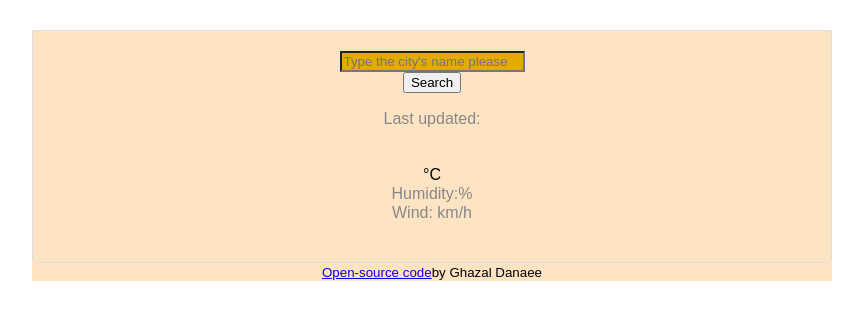
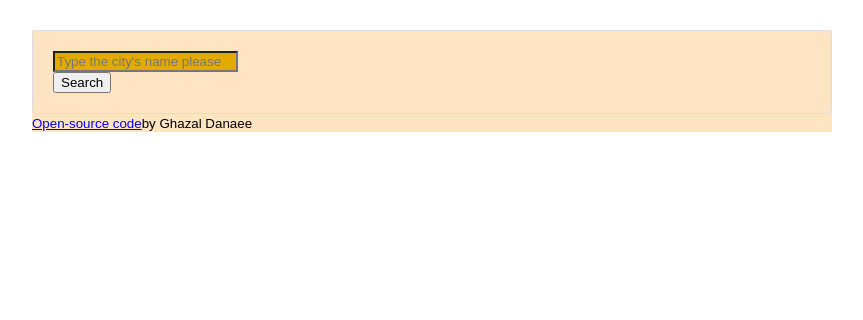
Before and after one commit to Danaee-Ghazal/weather-react, a React (Create React App) app: page / in a window 1280 px wide. Shown: the top 320 px of the page, without its empty margins (48-911 px from the left). Built offline with nearby package versions, Linux system fonts and the light colour scheme.

Commit message:
modified weather.js

```diff
--- a/src/App.css
+++ b/src/App.css
@@ -1,41 +1,3 @@
-.App {
-  text-align: center;
-}
-
-.App-logo {
-  height: 40vmin;
-  pointer-events: none;
-}
-
-@media (prefers-reduced-motion: no-preference) {
-  .App-logo {
-    animation: App-logo-spin infinite 20s linear;
-  }
-}
-
-.App-header {
-  background-color: #282c34;
-  min-height: 100vh;
-  display: flex;
-  flex-direction: column;
-  align-items: center;
-  justify-content: center;
-  font-size: calc(10px + 2vmin);
-  color: white;
-}
-
-.App-link {
-  color: #61dafb;
-}
-
-@keyframes App-logo-spin {
-  from {
-    transform: rotate(0deg);
-  }
-  to {
-    transform: rotate(360deg);
-  }
-}
 body {
   font-family: arial, sans-serif;
 }
--- a/src/Weather.js
+++ b/src/Weather.js
@@ -26,11 +26,7 @@ export default function Weather() {
     event.preventDefault();
     setCity(event.target.value);
   }
-
-  return (
-    <div className="container">
-      <div className="weather-app-wrapper">
-        <div className="weather-app">
+  let form = (
     <form onSubmit={handleSubmit}>
       <div className="row">
         <div className="col-9">
@@ -51,6 +47,13 @@ export default function Weather() {
         </div>
       </div>
     </form>
+  );
+  if (weather.temperature) {
+    return (
+      <div className="container">
+        <div className="weather-app-wrapper">
+          <div className="weather-app">
+            {form}
             <div className="overview">
               <h1>{city}</h1>
               <ul>
@@ -103,4 +106,24 @@ export default function Weather() {
         </div>
       </div>
     );
+  } else {
+    return (
+      <div className="container">
+        <div className="weather-app-wrapper">
+          <div className="weather-app">{form}</div>
+
+          <small>
+            <a
+              href="https://github.com/Danaee-Ghazal/weather-react"
+              target="_blank"
+              rel="noreferrer"
+            >
+              Open-source code
+            </a>
+            by Ghazal Danaee
+          </small>
+        </div>
+      </div>
+    );
   }
+}
```
Lines whose indentation alone changed are shown as unchanged.
